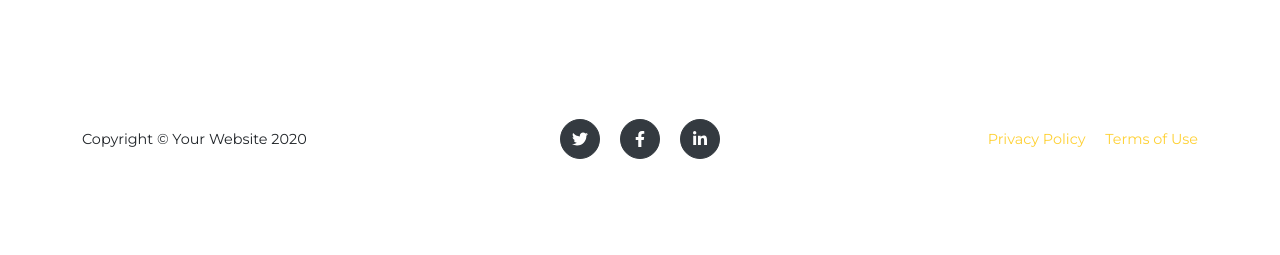
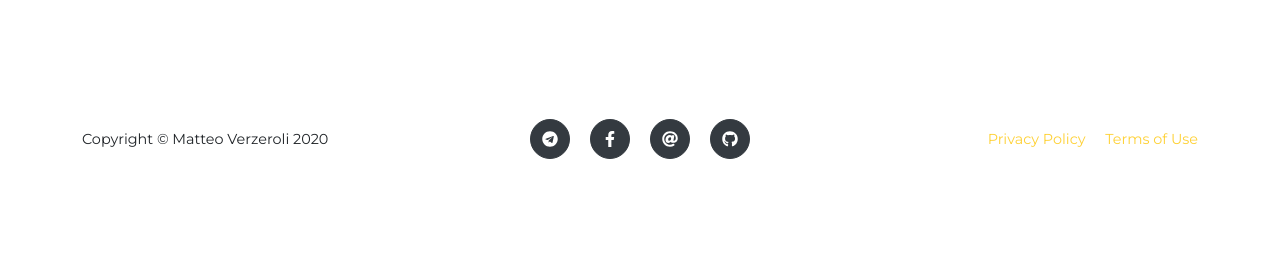
Before and after one commit to matteoverzeroli/PWAPC, a Flask app: page /homepage in a window 1280 px wide. Shown: the part 2271-2526 px from the top of the page. Run offline with Flask 2, Linux system fonts and the light colour scheme; the visitor is signed in with stand-in values (Sample User, id 1); data that the repository does not hold is empty; some libraries are stand-ins or nearby versions; some web fonts are replaced.

Commit message:
MATTEO 15/09/2020 COMMIT 2
-bug solved: cambiamento nella query di recupero dell'id della squadra-> bisogna prendere la squadra che a id utente uguale ma anche che sia attiva

-aggiunte informazioni di contatto

-aggiungere la possibilità di inviare il log al contatto sviluppatore

```diff
--- a/server.py
+++ b/server.py
@@ -261,7 +261,7 @@ def get_team_list():
             cursor = mysql.connection.cursor()
             cursor.execute(
                 "SELECT U.Nome,U.Cognome FROM UTENTE U JOIN PARTECIPASQUADRA P ON P.IdUtente = U.Id WHERE IdSquadra = ("
-                "SELECT IdSquadra FROM PARTECIPASQUADRA WHERE IdUtente = %s)",
+                "SELECT P.IdSquadra FROM PARTECIPASQUADRA AS P JOIN SQUADRA AS S ON P.IdSquadra = S.Id WHERE P.IdUtente = %s AND S.Stato <> 'E')",
                 [session['user_id']])
             team_list = cursor.fetchall()
             return jsonify(team_list=team_list)
@@ -281,7 +281,7 @@ def get_operation_info():
                 "SELECT I.Latitudine,I.Longitudine,I.NomeReferente,I.CognomeReferente,I.TelefonoReferente,I.TipoSegnalazione,"
                 "I.Note,I.MaterialeNecessario,U.Nome,U.Cognome,I.DataInizioIntervento,I.DataFineIntervento,"
                 "I.CodiceColore,I.Tipologia FROM INTERVENTO AS I JOIN UTENTE U ON U.Id = I.IdUtente WHERE I.IdSquadra = ("
-                "SELECT P.IdSquadra FROM PARTECIPASQUADRA AS P WHERE P.IdUtente = %s)",
+                "SELECT P.IdSquadra FROM PARTECIPASQUADRA AS P JOIN SQUADRA AS S ON P.IdSquadra = S.Id WHERE P.IdUtente = %s AND S.Stato <> 'E')",
                 [session['user_id']])
             operation_info = cursor.fetchone()  # considero solo un intervento possibile assegnato alla squadra
             if operation_info:
--- a/templates/homepage.html
+++ b/templates/homepage.html
@@ -174,11 +174,16 @@
 <footer class="footer py-4">
     <div class="container">
         <div class="row align-items-center">
-            <div class="col-lg-4 text-lg-left">Copyright © Your Website 2020</div>
+            <div class="col-lg-4 text-lg-left">Copyright © Matteo Verzeroli 2020</div>
             <div class="col-lg-4 my-3 my-lg-0">
-                <a class="btn btn-dark btn-social mx-2" href="#!"><i class="fab fa-twitter"></i></a>
-                <a class="btn btn-dark btn-social mx-2" href="#!"><i class="fab fa-facebook-f"></i></a>
-                <a class="btn btn-dark btn-social mx-2" href="#!"><i class="fab fa-linkedin-in"></i></a>
+                <a class="btn btn-dark btn-social mx-2" href="https://telegram.me/matteoverzeroli"><i
+                        class="fab fa-telegram"></i></a>
+                <a class="btn btn-dark btn-social mx-2" href="https://www.facebook.com/matteo.verzeroli.5/"><i
+                        class="fab fa-facebook-f"></i></a>
+                <a class="btn btn-dark btn-social mx-2" href="mailto:matteoverzeroli@live.it"><i
+                        class="fas fa-at"></i></a>
+                <a class="btn btn-dark btn-social mx-2" href="https://github.com/matteoverzeroli/"><i
+                        class="fab fa-github"></i></a>
             </div>
             <div class="col-lg-4 text-lg-right">
                 <a class="mr-3" href="#!">Privacy Policy</a>
```
